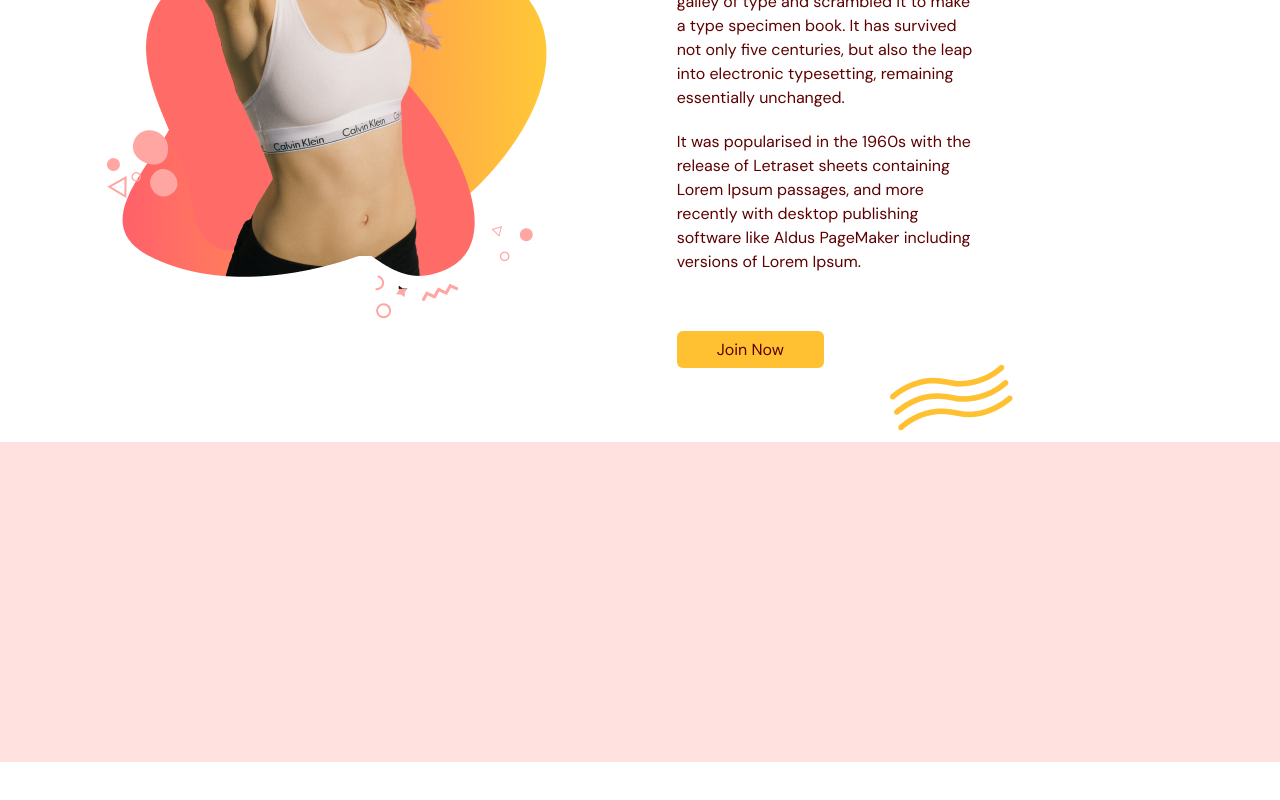
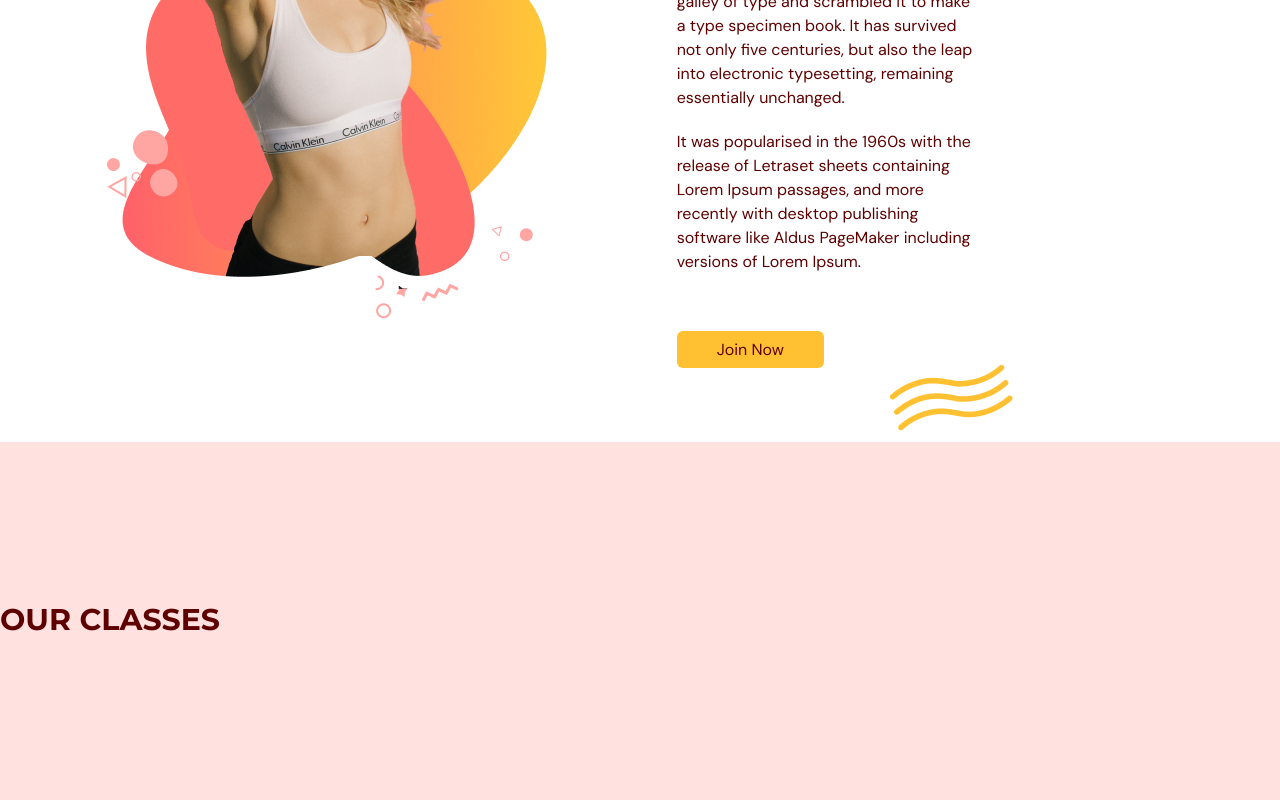
Before and after one commit to kolamat/gym-module, a React (Vite) app: page / in a window 1280 px wide. Shown: the part 1798-2598 px from the top of the page. Before the commit the page ends 2560 px from the top, so only its background shows below. Built offline with nearby package versions, Linux system fonts and the light colour scheme.

Commit message:
On branch main Your branch is ahead of 'origin/main' by 6 commits.   (use "git push" to publish your local commits)
Changes to be committed:
	modified:   src/scenes/ourclasses/OurClasses.tsx

```diff
--- a/src/scenes/ourclasses/OurClasses.tsx
+++ b/src/scenes/ourclasses/OurClasses.tsx
@@ -6,6 +6,7 @@ import image4 from "@/assets/image4.png";
 import image5 from "@/assets/image5.png";
 import image6 from "@/assets/image6.png";
 import { motion } from "framer-motion";
+import HText from "../../shared/Htext";
 
 type Props = {
   setSelectedPage: (value: SelectedPage) => void;
@@ -26,7 +27,12 @@ const OurClasses = ({ setSelectedPage }: Props) => {
             hidden: { opacity: 0, y: -100 },
             visible: { opacity: 1, y: 0 },
           }}
-        ></motion.div>
+        >
+          <div className="md:w-3/5">
+            <HText>OUR CLASSES</HText>
+            <p className="py-5"></p>
+          </div>
+        </motion.div>
       </motion.div>
     </section>
   );
```
